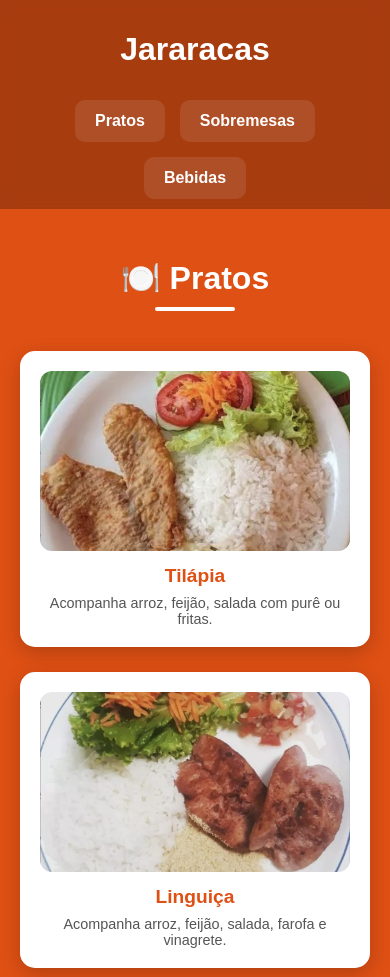
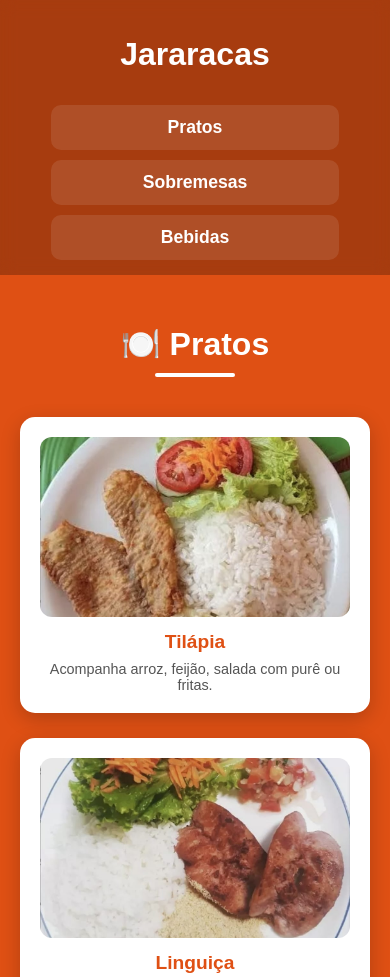
Before and after one commit to AlienBr/CardapioJararacas, a plain HTML site: page index.html in a window 390 px wide. Shown: the top 977 px of the page. Drawn offline with Linux system fonts and the light colour scheme.

Commit message:
Add files via upload

```diff
--- a/index.html
+++ b/index.html
@@ -32,7 +32,7 @@
 
   /* Logo */
   .logo {
-    height: 75px;
+    height: 70px;
     width: auto;
     object-fit: contain;
   }
@@ -122,14 +122,29 @@
     margin: 0;
   }
 
+  /* Responsividade */
   @media (max-width: 768px) {
     header {
       flex-direction: column;
       gap: 10px;
+      padding: 15px;
     }
+
     .nav-links {
-      flex-wrap: wrap;
-      justify-content: center;
+      flex-direction: column;
+      width: 100%;
+      align-items: center;
+      gap: 10px;
+    }
+
+    .nav-links a {
+      width: 80%;
+      text-align: center;
+      font-size: 1.1em;
+    }
+
+    .logo {
+      height: 65px;
     }
   }
 </style>
@@ -144,7 +159,6 @@
     <a href="#bebidas">Bebidas</a>
   </div>
 </header>
-
 <!-- ==================== PRATOS ==================== -->
 <section id="pratos">
 <h2 id="cardapio">🍽️ Pratos</h2>
```
